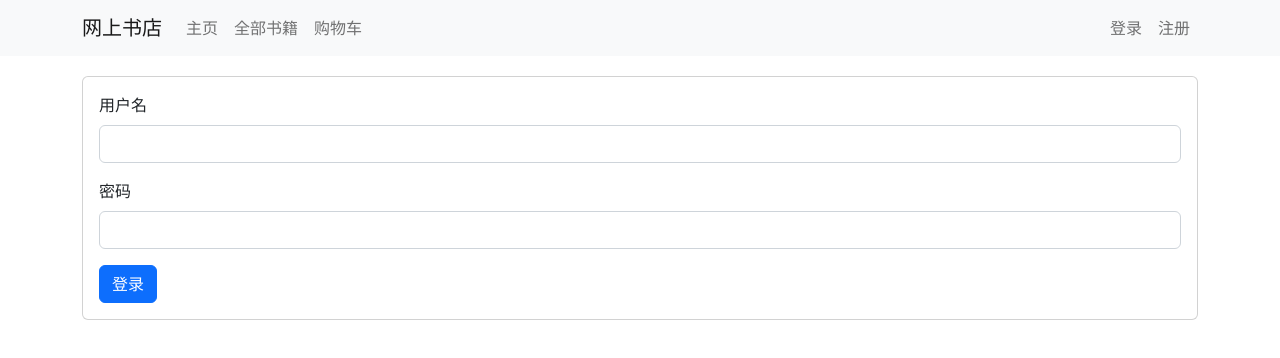
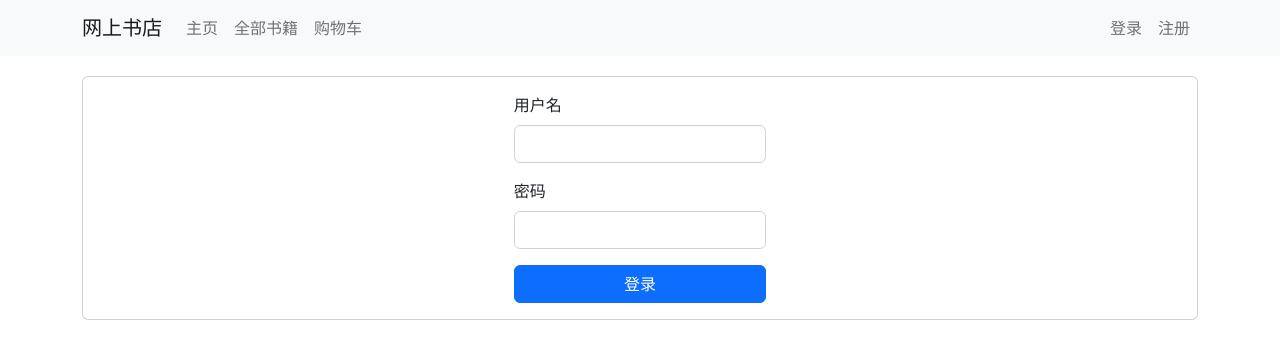
Before and after one commit to uperbilite/j2e-course-proj-web, a Vue app: page /login in a window 1280 px wide. Shown: the top 358 px of the page. Built offline with nearby package versions, Linux system fonts and the light colour scheme.

Commit message:
modify login web page

```diff
--- a/src/views/LoginView.vue
+++ b/src/views/LoginView.vue
@@ -1,16 +1,31 @@
 <template>
   <BaseCard>
+    <div class="row justify-content-md-center">
+      <div class="col-3">
         <form>
           <div class="mb-3">
             <label for="username" class="form-label">用户名</label>
-        <input v-model="username" type="text" class="form-control" id="username" />
+            <input
+              v-model="username"
+              type="text"
+              class="form-control"
+              id="username"
+            />
           </div>
           <div class="mb-3">
             <label for="password" class="form-label">密码</label>
-        <input v-model="password" type="password" class="form-control" id="password" />
+            <input
+              v-model="password"
+              type="password"
+              class="form-control"
+              id="password"
+            />
           </div>
+          <div class="error-message">{{ error_message }}</div>
           <button type="submit" class="btn btn-primary">登录</button>
         </form>
+      </div>
+    </div>
   </BaseCard>
 </template>
 
@@ -26,13 +41,23 @@ export default {
   setup() {
     let username = ref("");
     let password = ref("");
+    let error_message = ref("");
 
     return {
       username,
       password,
+      error_message,
     };
   },
 };
 </script>
 
-<style scoped></style>
+<style scoped>
+button {
+  width: 100%;
+}
+
+.error-message {
+  color: red;
+}
+</style>
```
Lines whose indentation alone changed are shown as unchanged.
